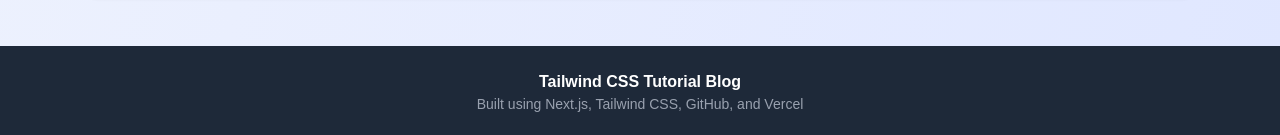
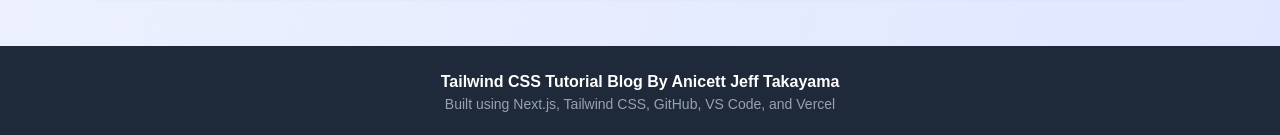
Before and after one commit to Yami2Danchou/takayama-webapp-demo, a Next.js app: page / in a window 1280 px wide. Shown: the part 4994-5129 px from the top of the page. Built offline with nearby package versions, Linux system fonts and the light colour scheme.

Commit message:
update page and adding head

```diff
--- /dev/null
+++ b/app/head.js
@@ -0,0 +1,9 @@
+export default function Head() {
+  return (
+    <>
+      <title>My Tailwind Tutorial</title>
+      <meta name="description" content="A beginner-friendly Tailwind CSS tutorial" />
+      <link rel="icon" href="/favicon.ico" />
+    </>
+  );
+}
--- a/app/page.js
+++ b/app/page.js
@@ -659,9 +659,9 @@
 
       {/* Footer */}
       <footer className="bg-gray-800 text-white py-6 text-center">
-        <p className="font-semibold">Tailwind CSS Tutorial Blog</p>
+        <p className="font-semibold">Tailwind CSS Tutorial Blog By Anicett Jeff Takayama</p>
         <p className="text-sm text-gray-400">
-          Built using Next.js, Tailwind CSS, GitHub, and Vercel
+          Built using Next.js, Tailwind CSS, GitHub, VS Code, and Vercel
         </p>
       </footer>
 
```
